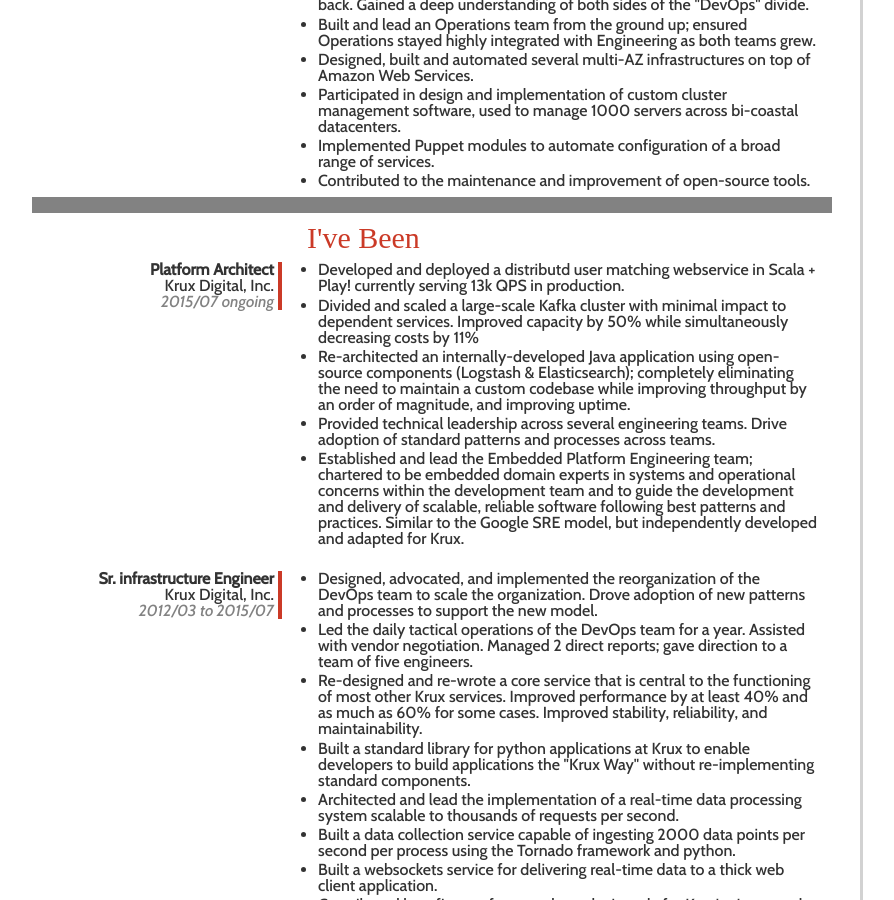
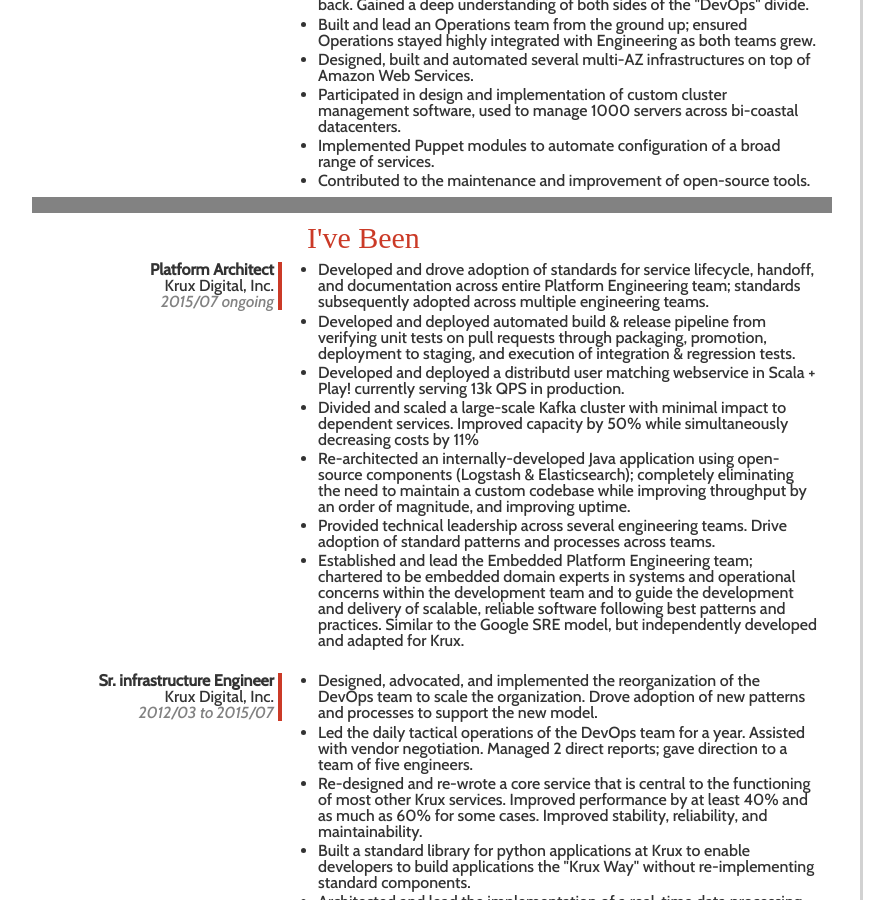
Before and after one commit to plathrop/plathrop.github.io, a Jekyll site: the page resume.html, which Jekyll copies as it is, in a window 1280 px wide and 900 px high, scrolled down 985 px. Shown: the whole window, without its empty margins (143-1037 px from the left). Built offline with Jekyll 4.4.1, drawn with Linux system fonts in a browser that asks for light colours; some web fonts are replaced.

Commit message:
Add more architect achievements.

```diff
--- a/resume.html
+++ b/resume.html
@@ -164,6 +164,14 @@
       </div>
       <div class="offset1 span21">
         <ul>
+          <li>Developed and drove adoption of standards for service
+            lifecycle, handoff, and documentation across entire
+            Platform Engineering team; standards subsequently adopted
+            across multiple engineering teams.</li>
+          <li>Developed and deployed automated build & release
+            pipeline from verifying unit tests on pull requests
+            through packaging, promotion, deployment to staging, and
+            execution of integration & regression tests.</li>
           <li>Developed and deployed a distributd user matching
             webservice in Scala + Play! currently serving 13k QPS in
             production.</li>
```
